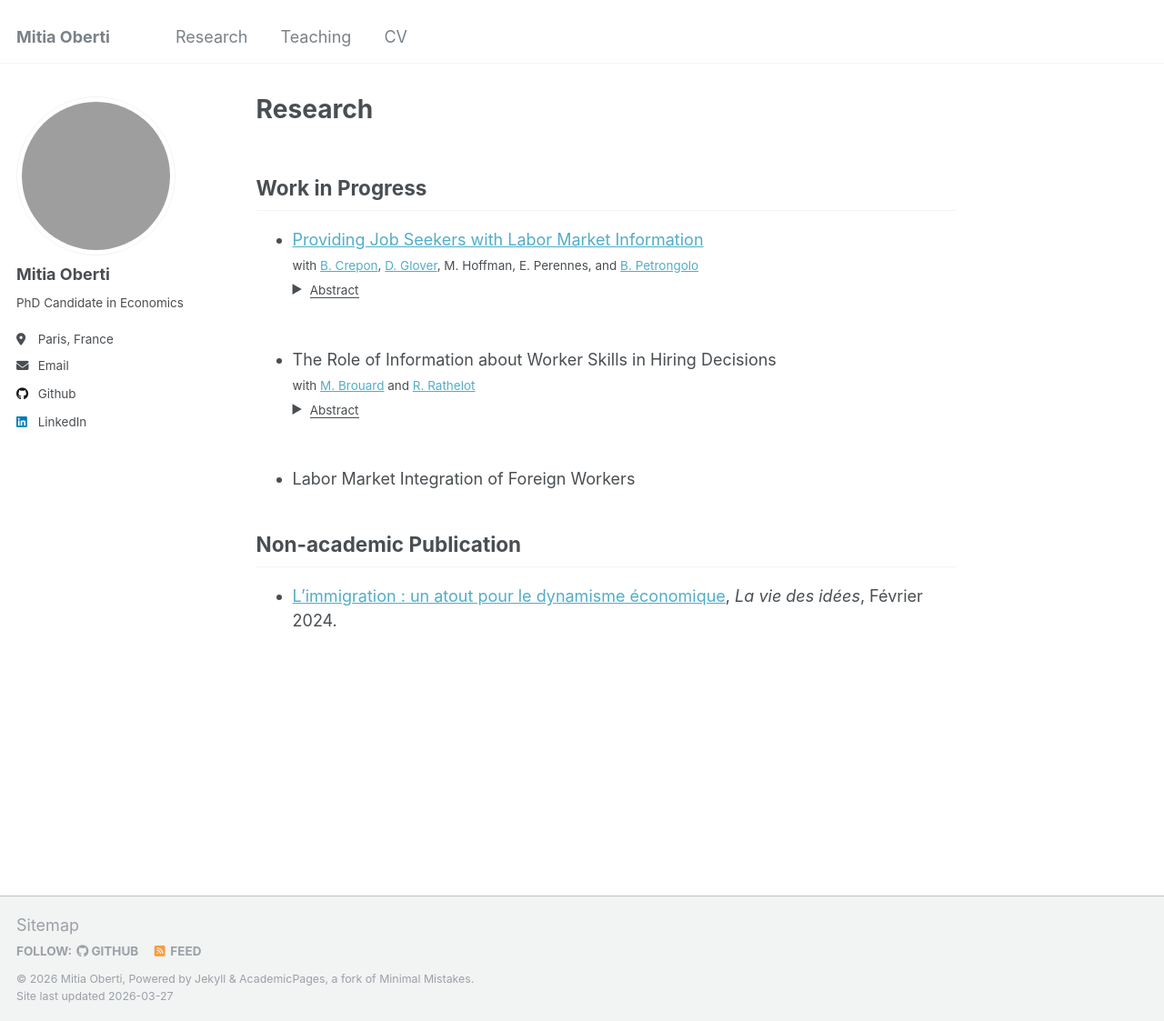
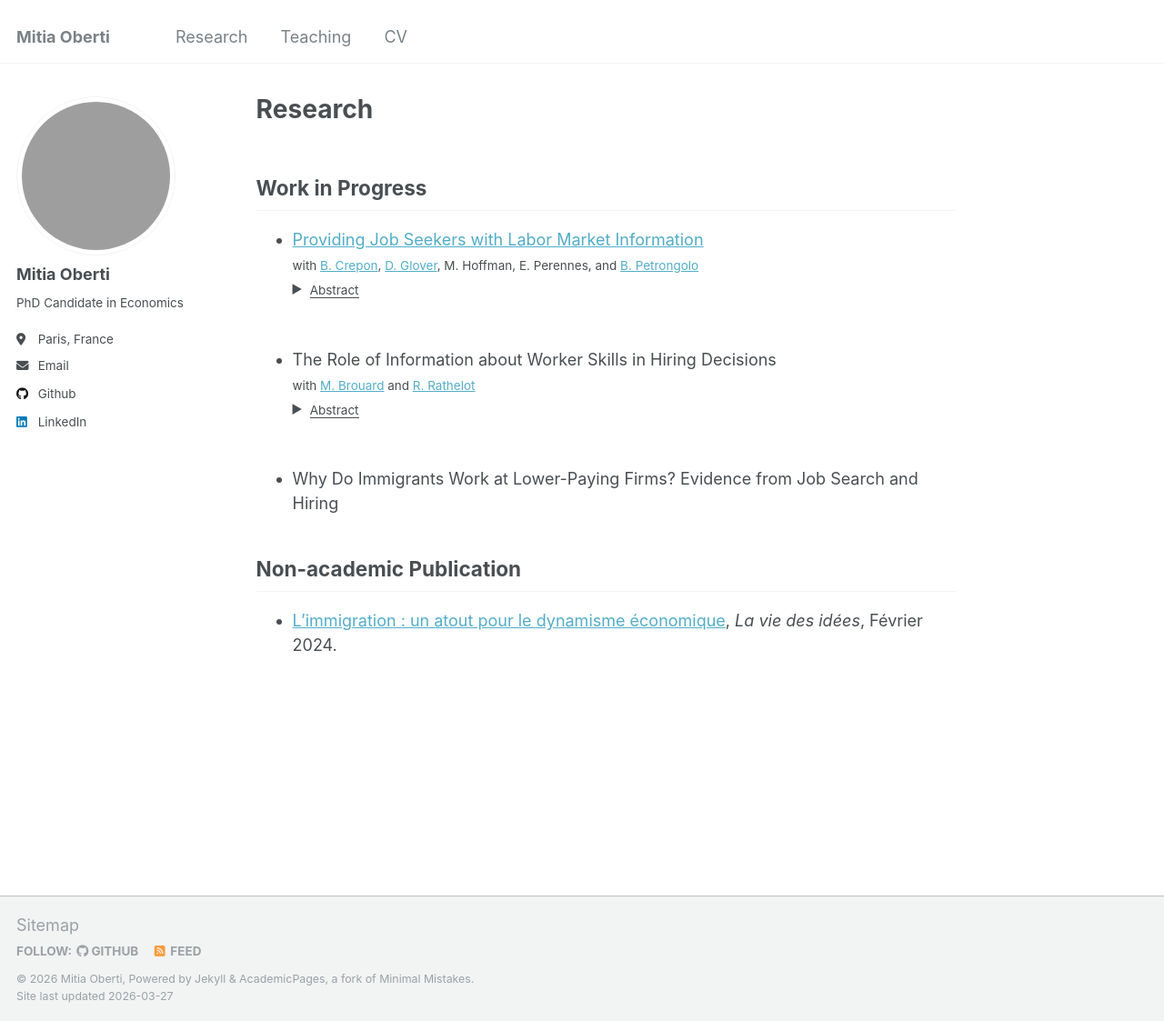
Before and after one commit to mitiaobt/mitiaobt.github.io, a Jekyll site: the page built from _pages/research.md, in a window 1280 px wide and 1123 px high. Shown: the whole window at 91% size. Built offline with Jekyll 4.4.1, drawn with Linux system fonts in a browser that asks for light colours.

Commit message:
Update research section with new publication title

```diff
--- a/_pages/research.md
+++ b/_pages/research.md
@@ -30,7 +30,7 @@ redirect_from:
   </details>
   <br>
 
-- Labor Market Integration of Foreign Workers
+- Why Do Immigrants Work at Lower-Paying Firms? Evidence from Job Search and Hiring
 
 ## Non-academic Publication
 
```
